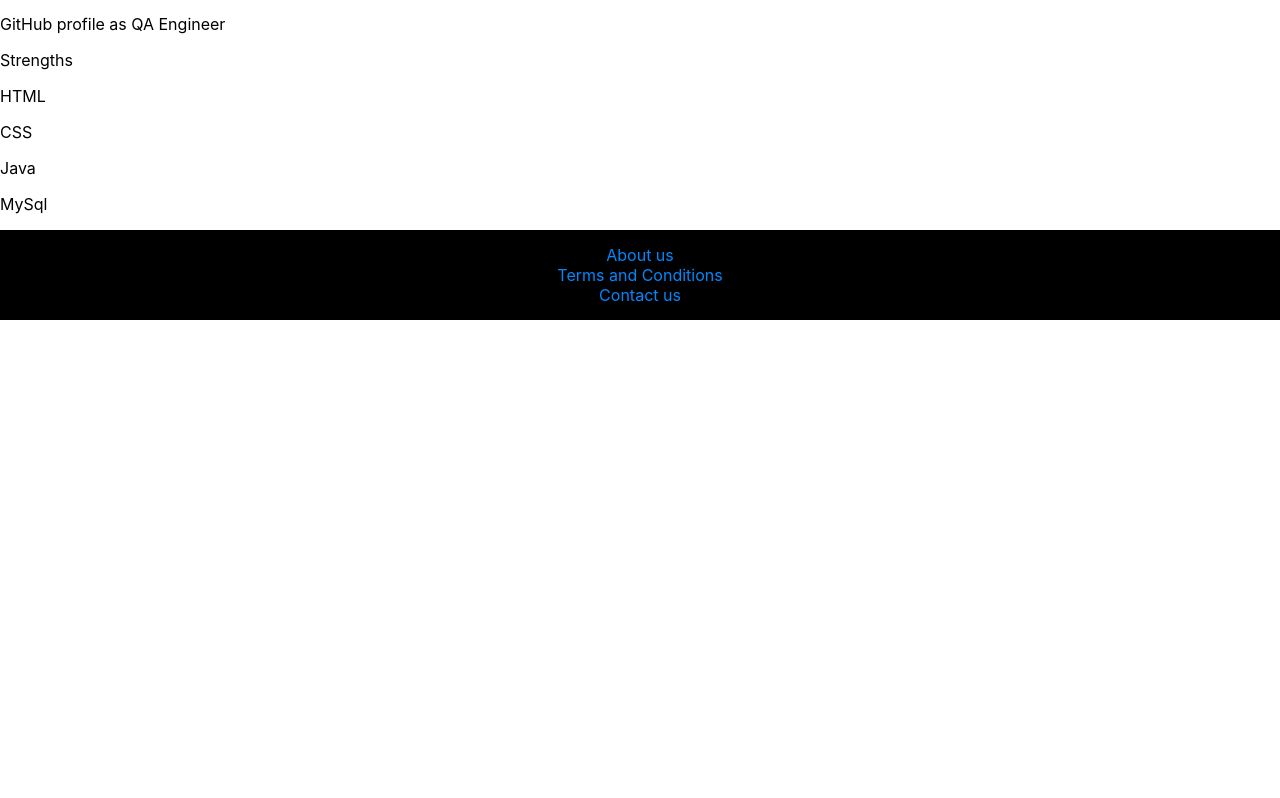
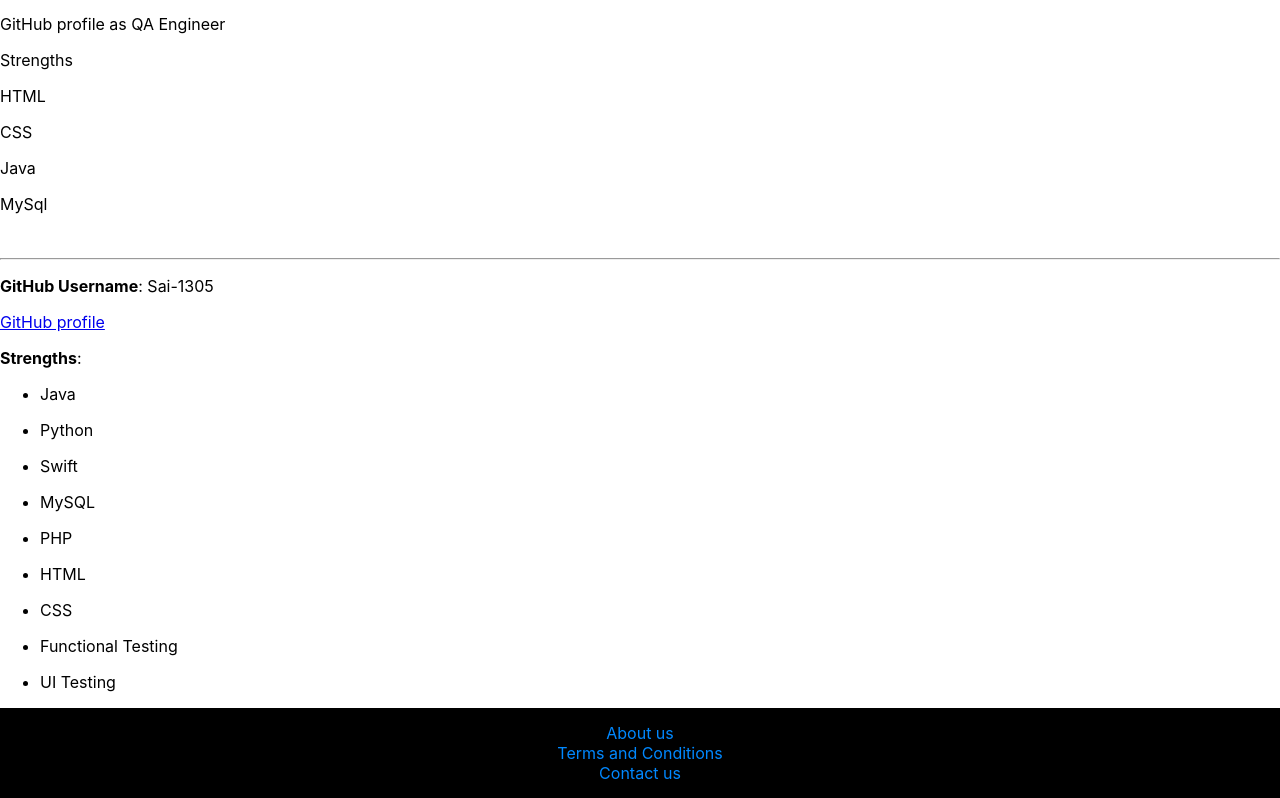
Before and after one commit to AjayKumar1403/REACT-ESPARTO, a React (Create React App) app in the folder esparto/: page / in a window 1280 px wide. Shown: the part 4206-5004 px from the top of the page. Before the commit the page ends 4526 px from the top, so only its background shows below. Built offline with nearby package versions, Linux system fonts and the light colour scheme.

Commit message:
Sai Chaitanya Vishnu Kanth Inavolu: updated the About.js file with the developers' information

```diff
--- a/esparto/src/About.js
+++ b/esparto/src/About.js
@@ -39,6 +39,45 @@ export default function About(){
             <p>Java</p>
             <p>MySql</p>
 
+            <br/>
+            <hr/>
+            <p><b>GitHub Username</b>: Sai-1305</p>
+            <p>
+                <a href="https://github.com/Sai-1305">GitHub profile</a>
+            </p>
+            <p><b>Strengths</b>:</p>
+            <p>
+                <ul>
+                    <li>
+                        <p>Java</p>
+                    </li>
+                    <li>
+                        <p>Python</p>
+                    </li>
+                    <li>
+                        <p>Swift</p>
+                    </li>
+                    <li>
+                        <p>MySQL</p>
+                    </li>
+                    <li>
+                        <p>PHP</p>
+                    </li>
+                    <li>
+                        <p>HTML</p>
+                    </li>
+                    <li>
+                        <p>CSS</p>
+                    </li>
+                    <li>
+                        <p>Functional Testing</p>
+                    </li>
+                    <li>
+                        <p>UI Testing</p>
+                    </li>
+                </ul>
+            </p>
+
     </div>
     )
 }
```
